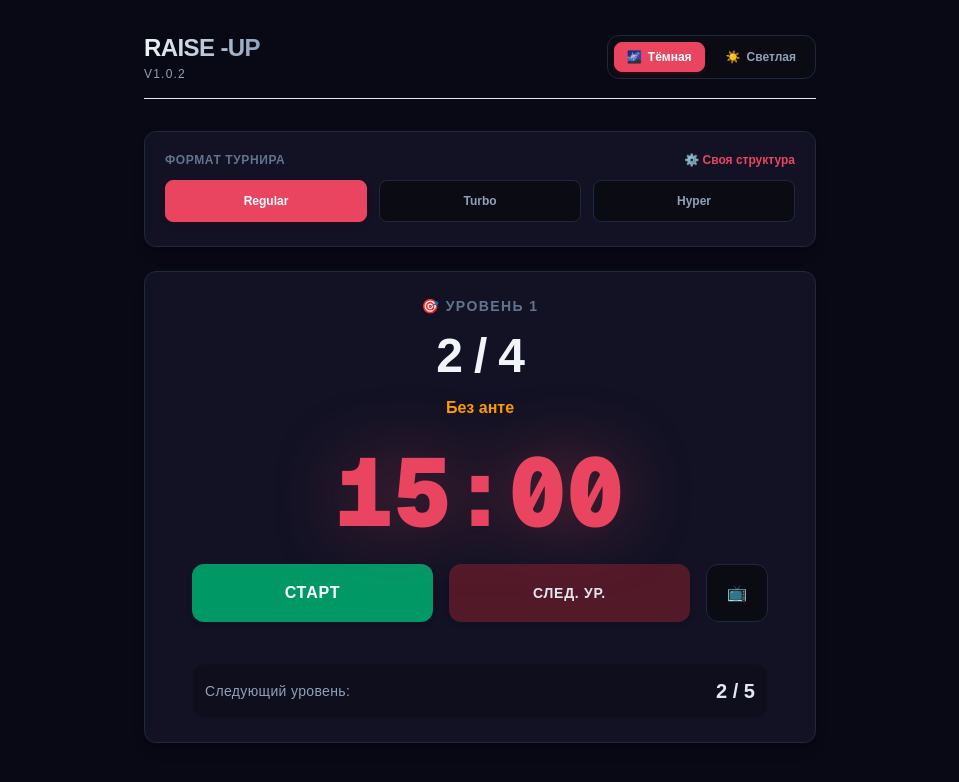
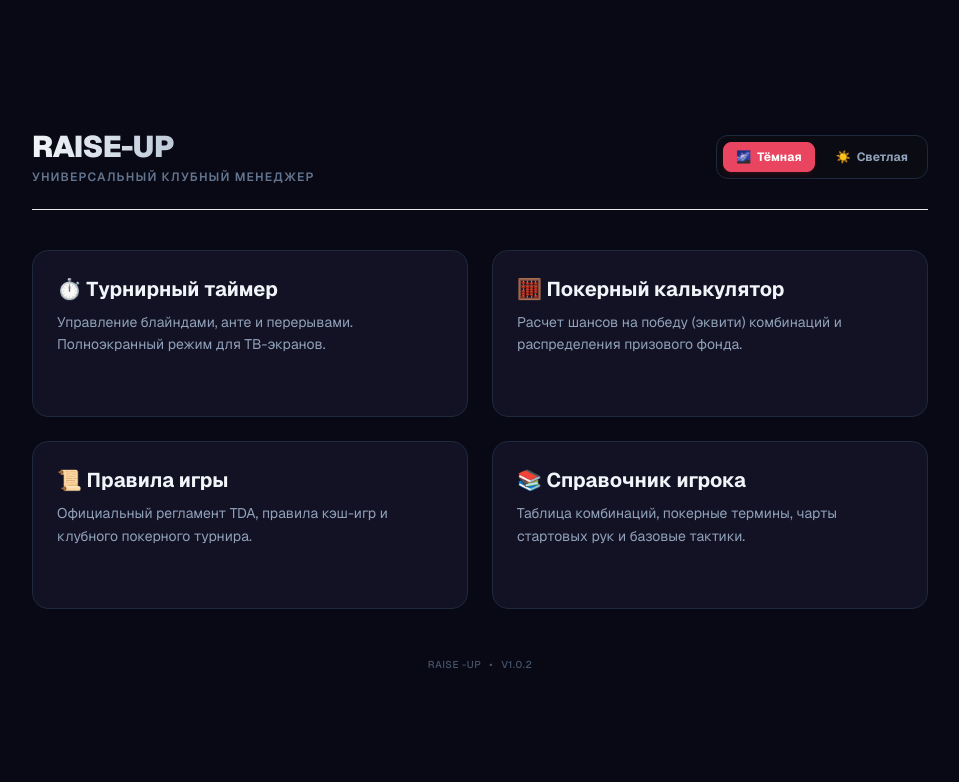
Before and after one commit to superigrooper/raise-up, a Next.js app: page / in a window 1280 px wide. Shown: the top 782 px of the page, without its empty margins (160-1119 px from the left). Built offline with nearby package versions, Linux system fonts and the light colour scheme.

Commit message:
Add new page Timer

```diff
--- a/src/app/page.tsx
+++ b/src/app/page.tsx
@@ -1,81 +1,102 @@
 "use client";
 
 import { useEffect, useState } from "react";
+import Link from "next/link"; // Импортируем встроенный компонент ссылок Next.js
 import { usePokerStore } from "@/store/usePokerStore";
-import { ConfigForm } from "@/components/ConfigForm";
-import { TimerDisplay } from "@/components/TimerDisplay";
 import { ThemeSelector } from "@/components/ThemeSelector";
 
-export default function Home() {
+export default function MainMenu() {
   const [isMounted, setIsMounted] = useState(false);
-  const [isTheaterMode, setIsTheaterMode] = useState(false); // Состояние полноэкранного режима
-  const buildTournament = usePokerStore((state) => state.buildTournament);
   const theme = usePokerStore((state) => state.theme);
 
   useEffect(() => {
     setIsMounted(true);
-    if (usePokerStore.getState().grid.length === 0) {
-      buildTournament();
-    }
-  }, [buildTournament]);
+  }, []);
 
+  // Защитная заглушка для корректного SSR/Hydration
   if (!isMounted) return null;
 
   const getThemeClass = () => {
     if (theme === "navy") return "navy bg-[#090916] text-white";
-    return "bg-gray-100 text-gray-900";
+    return "bg-gray-100 text-gray-900"; // light
   };
+
+  // Перечень разделов вашего покерного софта
+  const menuItems = [
+    {
+      title: "⏱️ Турнирный таймер",
+      desc: "Управление блайндами, анте и перерывами. Полноэкранный режим для ТВ-экранов.",
+      path: "/timer",
+      color: "hover:border-[#e94560]",
+    },
+    {
+      title: "🧮 Покерный калькулятор",
+      desc: "Расчет шансов на победу (эквити) комбинаций и распределения призового фонда.",
+      path: "/calculator",
+      color: "hover:border-emerald-500",
+    },
+    {
+      title: "📜 Правила игры",
+      desc: "Официальный регламент TDA, правила кэш-игр и клубного покерного турнира.",
+      path: "/rules",
+      color: "hover:border-amber-500",
+    },
+    {
+      title: "📚 Справочник игрока",
+      desc: "Таблица комбинаций, покерные термины, чарты стартовых рук и базовые тактики.",
+      path: "/handbook",
+      color: "hover:border-indigo-500",
+    },
+  ];
 
   return (
     <div
-      className={`min-h-screen transition-colors duration-200 p-4 md:p-8 flex flex-col items-center ${getThemeClass()}`}
+      className={`min-h-screen transition-colors duration-200 p-4 md:p-8 flex flex-col items-center justify-center font-sans ${getThemeClass()}`}
     >
-      {/* Шапка приложения (скрывается или видоизменяется в режиме Theater Mode) */}
-      <header
-        className={`mb-6 md:mb-8 w-full border-b pb-4 border-gray-200 dark:border-gray-800 navy:border-slate-850 flex flex-col sm:flex-row justify-between items-center gap-4 ${
-          isTheaterMode ? "max-w-6xl" : "max-w-2xl" // ИСПРАВЛЕНО: max-w-6xl вместо max-w-4xl
-        }`}
-      >
-        <div className="text-center sm:text-left">
-          <h1 className="text-2xl font-extrabold tracking-tight bg-gradient-to-r from-gray-900 to-gray-600 dark:from-white dark:to-gray-400 navy:from-slate-100 navy:to-slate-400 bg-clip-text text-transparent">
-            {isTheaterMode ? "📋 Табло турнира" : "RAISE -UP"}
-          </h1>
-          {!isTheaterMode && (
-            <p className="text-xs text-gray-500 dark:text-gray-400 navy:text-slate-400 mt-0.5 uppercase tracking-widest">
-              <span>v{process.env.NEXT_PUBLIC_APP_VERSION || "1.0.0"}</span>
+      <div className="w-full max-w-4xl">
+        {/* Шапка главного меню */}
+        <header className="mb-10 flex flex-col sm:flex-row justify-between items-center gap-4 border-b pb-6 border-gray-200 dark:border-gray-800 navy:border-slate-850">
+          <div className="text-center sm:text-left">
+            <h1 className="text-3xl font-black tracking-tight bg-gradient-to-r from-gray-900 to-gray-600 dark:from-white dark:to-gray-400 navy:from-slate-100 navy:to-slate-400 bg-clip-text text-transparent">
+              RAISE-UP
+            </h1>
+            <p className="text-xs text-gray-400 dark:text-gray-500 navy:text-slate-500 mt-1 uppercase tracking-widest font-semibold">
+              Универсальный клубный менеджер
             </p>
-          )}
-        </div>
+          </div>
+          <ThemeSelector />
+        </header>
 
-        <div className="flex items-center gap-3">
-          <ThemeSelector />
-          {/* Кнопка выхода из полноэкранного режима, показывается только в нем */}
-          {isTheaterMode && (
-            <button
-              onClick={() => setIsTheaterMode(false)}
-              className="px-4 py-1.5 text-xs font-bold rounded-lg border border-[#e94560] text-[#e94560] hover:bg-[#e94560] hover:text-white transition-all cursor-pointer"
+        {/* Сетка покерных разделов */}
+        <main className="grid grid-cols-1 md:grid-cols-2 gap-6">
+          {menuItems.map((item, index) => (
+            <Link
+              href={item.path}
+              key={index}
+              className={`p-6 rounded-2xl border transition-all duration-300 flex flex-col justify-between group cursor-pointer bg-white dark:bg-[#161625] navy:bg-[#121224] border-gray-200 dark:border-gray-800 navy:border-slate-800 hover:shadow-xl ${item.color} hover:-translate-y-1`}
             >
-              ↩ Выйти из полноэкранного режима
-            </button>
-          )}
-        </div>
-      </header>
+              <div>
+                <h2 className="text-xl font-bold mb-2 text-gray-900 dark:text-white navy:text-slate-100 group-hover:text-[#e94560] transition-colors">
+                  {item.title}
+                </h2>
+                <p className="text-sm text-gray-500 dark:text-gray-400 navy:text-slate-400 leading-relaxed">
+                  {item.desc}
+                </p>
+              </div>
+              <div className="mt-5 text-xs font-bold text-[#e94560] opacity-0 group-hover:opacity-100 transition-all tracking-wider uppercase flex items-center gap-1">
+                Открыть раздел <span>➔</span>
+              </div>
+            </Link>
+          ))}
+        </main>
 
-      {/* Адаптивный контейнер */}
-      <main
-        className={`w-full flex flex-col gap-6 transition-all duration-300 ${
-          isTheaterMode ? "max-w-6xl" : "max-w-2xl" // ИСПРАВЛЕНО: max-w-6xl вместо max-w-4xl
-        }`}
-      >
-        {/* Форма настроек рендерится только если режим "полного экрана" выключен */}
-        {!isTheaterMode && <ConfigForm />}
-
-        {/* Передаем состояние и сеттер внутрь таймера */}
-        <TimerDisplay
-          isTheaterMode={isTheaterMode}
-          onToggleTheater={() => setIsTheaterMode(true)}
-        />
-      </main>
+        {/* Профессиональный футер приложения */}
+        <footer className="mt-12 text-center text-[10px] tracking-wider uppercase text-gray-400 dark:text-gray-600 navy:text-slate-600 font-medium select-none">
+          <span>RAISE -UP</span>
+          <span className="mx-2">•</span>
+          <span>v{process.env.NEXT_PUBLIC_APP_VERSION || "1.0.0"}</span>
+        </footer>
+      </div>
     </div>
   );
 }
--- /dev/null
+++ b/src/app/timer/page.tsx
@@ -0,0 +1,95 @@
+"use client";
+
+import { useEffect, useState } from "react";
+import { usePokerStore } from "@/store/usePokerStore";
+import { ConfigForm } from "@/components/ConfigForm";
+import { TimerDisplay } from "@/components/TimerDisplay";
+import { ThemeSelector } from "@/components/ThemeSelector";
+import Link from "next/link";
+
+export default function Home() {
+  const [isMounted, setIsMounted] = useState(false);
+  const [isTheaterMode, setIsTheaterMode] = useState(false); // Состояние полноэкранного режима
+  const buildTournament = usePokerStore((state) => state.buildTournament);
+  const theme = usePokerStore((state) => state.theme);
+
+  useEffect(() => {
+    setIsMounted(true);
+    if (usePokerStore.getState().grid.length === 0) {
+      buildTournament();
+    }
+  }, [buildTournament]);
+
+  if (!isMounted) return null;
+
+  const getThemeClass = () => {
+    if (theme === "navy") return "navy bg-[#090916] text-white";
+    return "bg-gray-100 text-gray-900";
+  };
+
+  return (
+    <div
+      className={`min-h-screen transition-colors duration-200 p-4 md:p-8 flex flex-col items-center ${getThemeClass()}`}
+    >
+      {/* Шапка приложения (скрывается или видоизменяется в режиме Theater Mode) */}
+      <header
+        className={`mb-6 md:mb-8 w-full border-b pb-4 border-gray-200 dark:border-gray-800 navy:border-slate-850 flex flex-col sm:flex-row justify-between items-center gap-4 ${
+          isTheaterMode ? "max-w-6xl" : "max-w-2xl" // ИСПРАВЛЕНО: max-w-6xl вместо max-w-4xl
+        }`}
+      >
+        <div className="text-center sm:text-left">
+          <div className="flex items-center gap-2">
+            {/* КНОПКА ВОЗВРАТА: Показывается только в обычном режиме */}
+            {/* TODO: Сделать нормальные стили и расположение кноки возврата */}
+            {!isTheaterMode && (
+              <Link
+                href="/"
+                className="text-xs font-bold text-[#e94560] hover:underline mr-1 cursor-pointer"
+              >
+                ◀ В меню
+              </Link>
+            )}
+            <h1 className="text-2xl font-extrabold tracking-tight bg-gradient-to-r from-gray-900 to-gray-600 dark:from-white dark:to-gray-400 navy:from-slate-100 navy:to-slate-400 bg-clip-text text-transparent">
+              {isTheaterMode ? "📋 Табло турнира" : "RAISE-UP"}
+            </h1>
+          </div>
+
+          {!isTheaterMode && (
+            <p className="text-xs text-gray-500 dark:text-gray-400 navy:text-slate-400 mt-0.5 uppercase tracking-widest">
+              <span>v{process.env.NEXT_PUBLIC_APP_VERSION || "1.0.0"}</span>
+            </p>
+          )}
+        </div>
+
+        <div className="flex items-center gap-3">
+          <ThemeSelector />
+          {/* Кнопка выхода из полноэкранного режима, показывается только в нем */}
+          {isTheaterMode && (
+            <button
+              onClick={() => setIsTheaterMode(false)}
+              className="px-4 py-1.5 text-xs font-bold rounded-lg border border-[#e94560] text-[#e94560] hover:bg-[#e94560] hover:text-white transition-all cursor-pointer"
+            >
+              ↩ Выйти из полноэкранного режима
+            </button>
+          )}
+        </div>
+      </header>
+
+      {/* Адаптивный контейнер */}
+      <main
+        className={`w-full flex flex-col gap-6 transition-all duration-300 ${
+          isTheaterMode ? "max-w-6xl" : "max-w-2xl" // ИСПРАВЛЕНО: max-w-6xl вместо max-w-4xl
+        }`}
+      >
+        {/* Форма настроек рендерится только если режим "полного экрана" выключен */}
+        {!isTheaterMode && <ConfigForm />}
+
+        {/* Передаем состояние и сеттер внутрь таймера */}
+        <TimerDisplay
+          isTheaterMode={isTheaterMode}
+          onToggleTheater={() => setIsTheaterMode(true)}
+        />
+      </main>
+    </div>
+  );
+}
```
